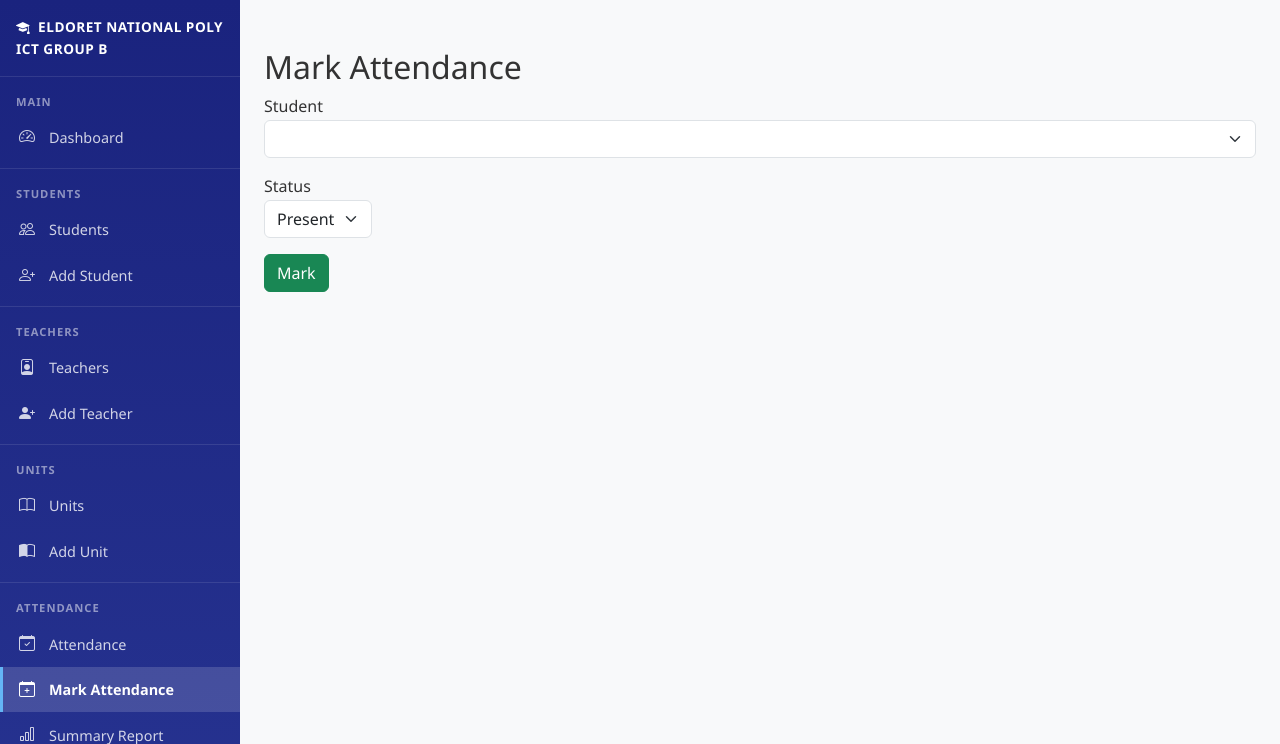
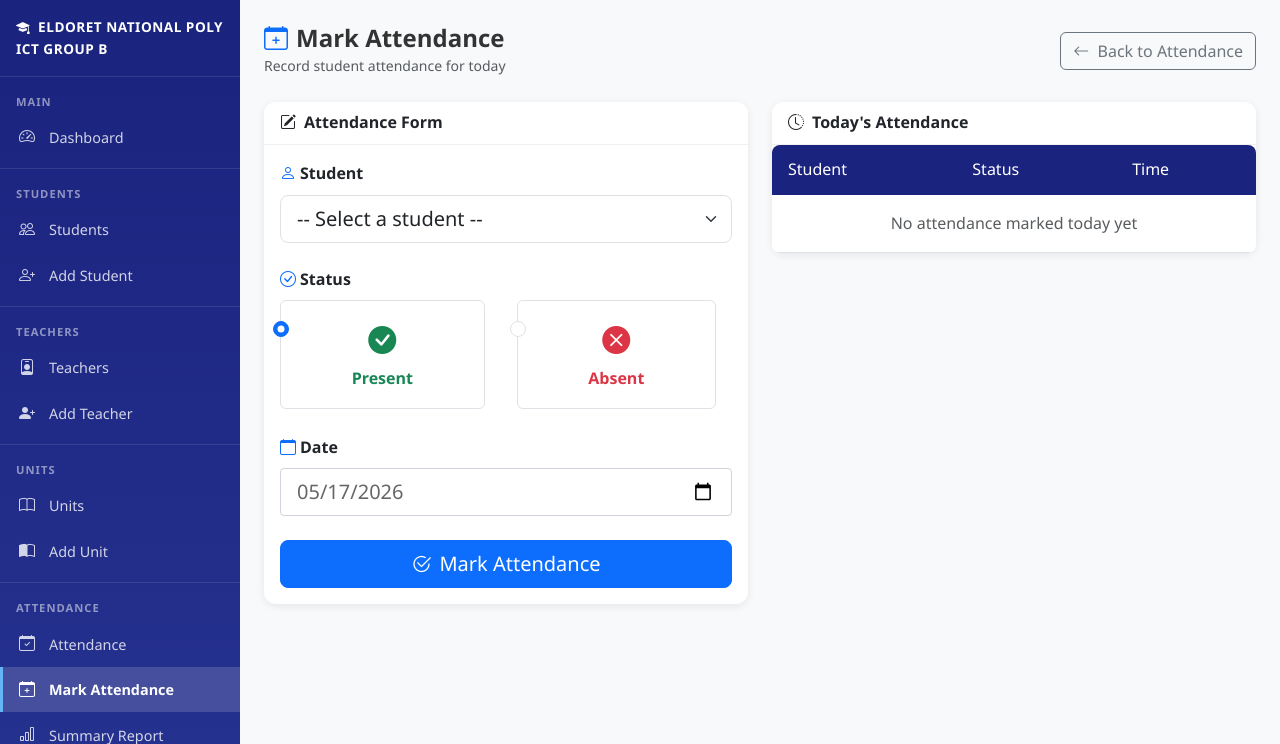
Before and after one commit to Ab494/school_dashboard, a Django app: page /add_attendance/ in a window 1280 px wide. Shown: the part 56-800 px from the top of the page. Run offline with Django 4.2, Linux system fonts and the light colour scheme; a user stored in the database is signed in; tables that the repository leaves empty hold one stand-in row (values such as "Sample post"); lists and menus that the app fills with data are empty; some libraries are stand-ins or nearby versions.

Commit message:
Dev (#19)
* test: direct push to main

* feat: add render.yaml for infrastructure as code deployment

* feat: Improve Ui of the dashboard

* feat: Improve Ui of the dashboard (#16)

* Dev (#15) (#17)

* test: direct push to main

* feat: add render.yaml for infrastructure as code deployment

* feat: improve UI across all pages

- Redesign sidebar with dark blue theme, sections and icons
- Remove 'See More...' - all menu items always visible
- Improve students page with avatar initials and clean table
- Redesign mark attendance with visual Present/Absent cards
- Add Today's Attendance panel to mark attendance page
- Fix attendance summary to use correct context variables
- Add summary cards (Total Present, Absent, Students)
- Add progress bars and color-coded status badges

```diff
--- a/core/templates/add_attendance.html
+++ b/core/templates/add_attendance.html
@@ -1,25 +1,115 @@
 {% extends "base.html" %}
-{% block title%}Add Attendance{% endblock %}
+{% block title %}Mark Attendance{% endblock %}
 {% block content %}
-<h2 class="mt-4 mt-3">Mark Attendance</h2>
+
+<div class="d-flex justify-content-between align-items-center mb-4">
+    <div>
+        <h4 class="mb-0 fw-bold"><i class="bi bi-calendar-plus me-2 text-primary"></i>Mark Attendance</h4>
+        <small class="text-muted">Record student attendance for today</small>
+    </div>
+    <a href="{% url 'attendance' %}" class="btn btn-outline-secondary">
+        <i class="bi bi-arrow-left me-1"></i> Back to Attendance
+    </a>
+</div>
+
+<div class="row">
+    <div class="col-md-6">
+        <div class="card">
+            <div class="card-header">
+                <i class="bi bi-pencil-square me-2"></i>Attendance Form
+            </div>
+            <div class="card-body">
                 <form method="POST" action="{% url 'add_attendance' %}">
                     {% csrf_token %}
-    <div class="mb-3">
-        <label>Student</label>
 
-        <select name="student" class="form-select" required>
+                    <div class="mb-4">
+                        <label class="form-label fw-semibold">
+                            <i class="bi bi-person me-1 text-primary"></i>Student
+                        </label>
+                        <select name="student" class="form-select form-select-lg" required>
+                            <option value="" disabled selected>-- Select a student --</option>
                             {% for student in students %}
-            <option value="{{ student.id }}">{{ student.name }}</option>
+                            <option value="{{ student.id }}">{{ student.name }} ({{ student.admission_number }})</option>
                             {% endfor %}
                         </select>
                     </div>
-    <div class="mb-3">
-        <label>Status</lebel>
-        <select name="status" class="form-select">
-            <option value="Present">Present</option>
-            <option value="Absent">Absent</option>
-        </select>
+
+                    <div class="mb-4">
+                        <label class="form-label fw-semibold">
+                            <i class="bi bi-check-circle me-1 text-primary"></i>Status
+                        </label>
+                        <div class="d-flex gap-3">
+                            <div class="form-check form-check-inline p-3 border rounded flex-grow-1 text-center" style="cursor:pointer;" onclick="document.getElementById('present').click()">
+                                <input class="form-check-input" type="radio" name="status" id="present" value="Present" checked>
+                                <label class="form-check-label fw-semibold text-success" for="present" style="cursor:pointer;">
+                                    <i class="bi bi-check-circle-fill d-block fs-3 mb-1"></i>
+                                    Present
+                                </label>
                             </div>
-    <button type="submit" class="btn btn-success">Mark</button>
+                            <div class="form-check form-check-inline p-3 border rounded flex-grow-1 text-center" style="cursor:pointer;" onclick="document.getElementById('absent').click()">
+                                <input class="form-check-input" type="radio" name="status" id="absent" value="Absent">
+                                <label class="form-check-label fw-semibold text-danger" for="absent" style="cursor:pointer;">
+                                    <i class="bi bi-x-circle-fill d-block fs-3 mb-1"></i>
+                                    Absent
+                                </label>
+                            </div>
+                        </div>
+                    </div>
+
+                    <div class="mb-4">
+                        <label class="form-label fw-semibold">
+                            <i class="bi bi-calendar me-1 text-primary"></i>Date
+                        </label>
+                        <input type="date" name="date" class="form-control form-control-lg"
+                               value="{% now 'Y-m-d' %}">
+                    </div>
+
+                    <button type="submit" class="btn btn-primary btn-lg w-100">
+                        <i class="bi bi-check2-circle me-2"></i>Mark Attendance
+                    </button>
                 </form>
+            </div>
+        </div>
+    </div>
+
+    <div class="col-md-6">
+        <div class="card">
+            <div class="card-header">
+                <i class="bi bi-clock-history me-2"></i>Today's Attendance
+            </div>
+            <div class="card-body p-0">
+                <table class="table mb-0">
+                    <thead>
+                        <tr>
+                            <th>Student</th>
+                            <th>Status</th>
+                            <th>Time</th>
+                        </tr>
+                    </thead>
+                    <tbody>
+                        {% for record in today_records %}
+                        <tr>
+                            <td class="fw-semibold">{{ record.student.name }}</td>
+                            <td>
+                                {% if record.status == 'Present' %}
+                                <span class="badge-present">✅ Present</span>
+                                {% else %}
+                                <span class="badge-absent">❌ Absent</span>
+                                {% endif %}
+                            </td>
+                            <td class="text-muted small">{{ record.date }}</td>
+                        </tr>
+                        {% empty %}
+                        <tr>
+                            <td colspan="3" class="text-center text-muted py-3">
+                                No attendance marked today yet
+                            </td>
+                        </tr>
+                        {% endfor %}
+                    </tbody>
+                </table>
+            </div>
+        </div>
+    </div>
+</div>
 {% endblock %}
--- a/core/views.py
+++ b/core/views.py
@@ -93,17 +93,20 @@ def add_teacher(request):
 @permission_required('core.add_attendance')
 def add_attendance(request):
     if request.method == 'POST':
-        form = AttendanceForm(request.POST)
-        if form.is_valid():
-            attendance = form.save(commit=False)
-            attendance.date = timezone.now().date()   # override date if needed
-            attendance.save()
-            return redirect('attendance')  # redirect after saving
-    else:
-        form = AttendanceForm()
-
-    return render(request, 'add_attendance.html', {'form': form})
-
+        student_id = request.POST.get('student')
+        status = request.POST.get('status')
+        date = request.POST.get('date') or timezone.now().date()
+        if student_id and status:
+            student = Student.objects.get(id=student_id)
+            Attendance.objects.create(student=student, status=status, date=date)
+            return redirect('attendance')
+    students = Student.objects.all()
+    today = timezone.now().date()
+    today_records = Attendance.objects.filter(date=today).select_related('student')
+    return render(request, 'add_attendance.html', {
+        'students': students,
+        'today_records': today_records,
+    })
 # Views for student list
 def student_list(request):
     query = request.GET.get('q')
```
Also changed, not shown: core/templates/attendance_summary.html (+33 -23 lines). Lines whose indentation alone changed are shown as unchanged.
